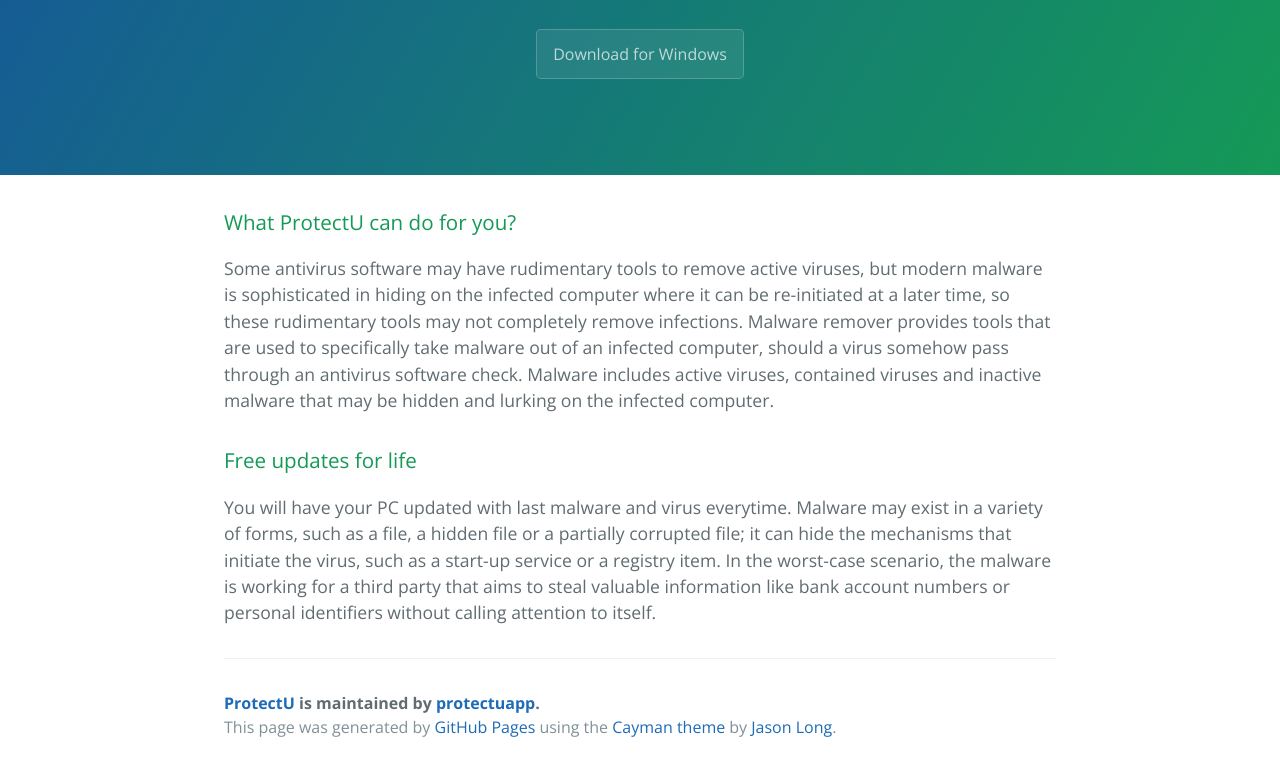
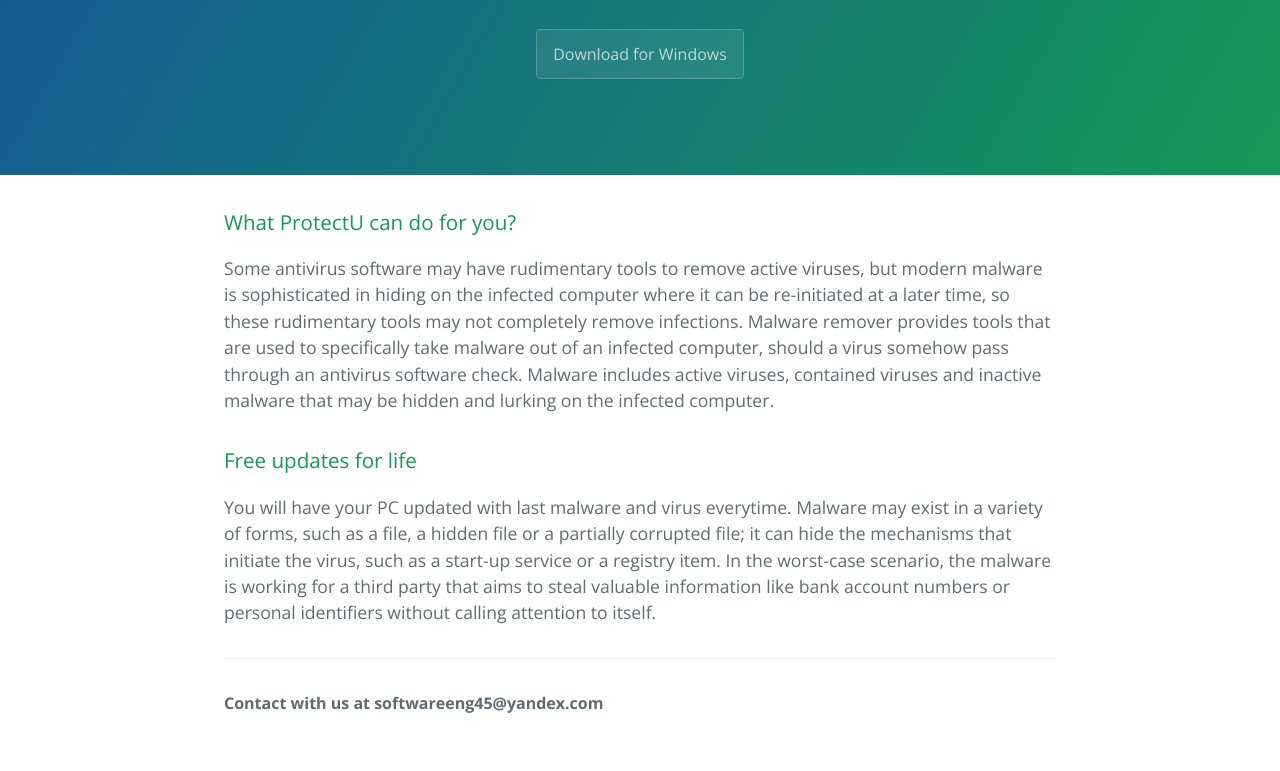
Before and after one commit to protectuapp/web, a plain HTML site: page index.html in a window 1280 px wide. Shown: the part 208-979 px from the top of the page. After the commit the page ends 955 px from the top, so only its background shows below. Drawn offline with nearby package versions, Linux system fonts and the light colour scheme.

Commit message:
Update index.html

```diff
--- a/index.html
+++ b/index.html
@@ -28,9 +28,7 @@
 <p>You will have your PC updated with last malware and virus everytime. Malware may exist in a variety of forms, such as a file, a hidden file or a partially corrupted file; it can hide the mechanisms that initiate the virus, such as a start-up service or a registry item. In the worst-case scenario, the malware is working for a third party that aims to steal valuable information like bank account numbers or personal identifiers without calling attention to itself.</p>
 
       <footer class="site-footer">
-        <span class="site-footer-owner"><a href="https://github.com/protectuapp/web">ProtectU</a> is maintained by <a href="https://github.com/protectuapp">protectuapp</a>.</span>
-
-        <span class="site-footer-credits">This page was generated by <a href="https://pages.github.com">GitHub Pages</a> using the <a href="https://github.com/jasonlong/cayman-theme">Cayman theme</a> by <a href="https://twitter.com/jasonlong">Jason Long</a>.</span>
+        <span class="site-footer-owner">Contact with us at softwareeng45@yandex.com</span>
       </footer>
 
     </section>
```
